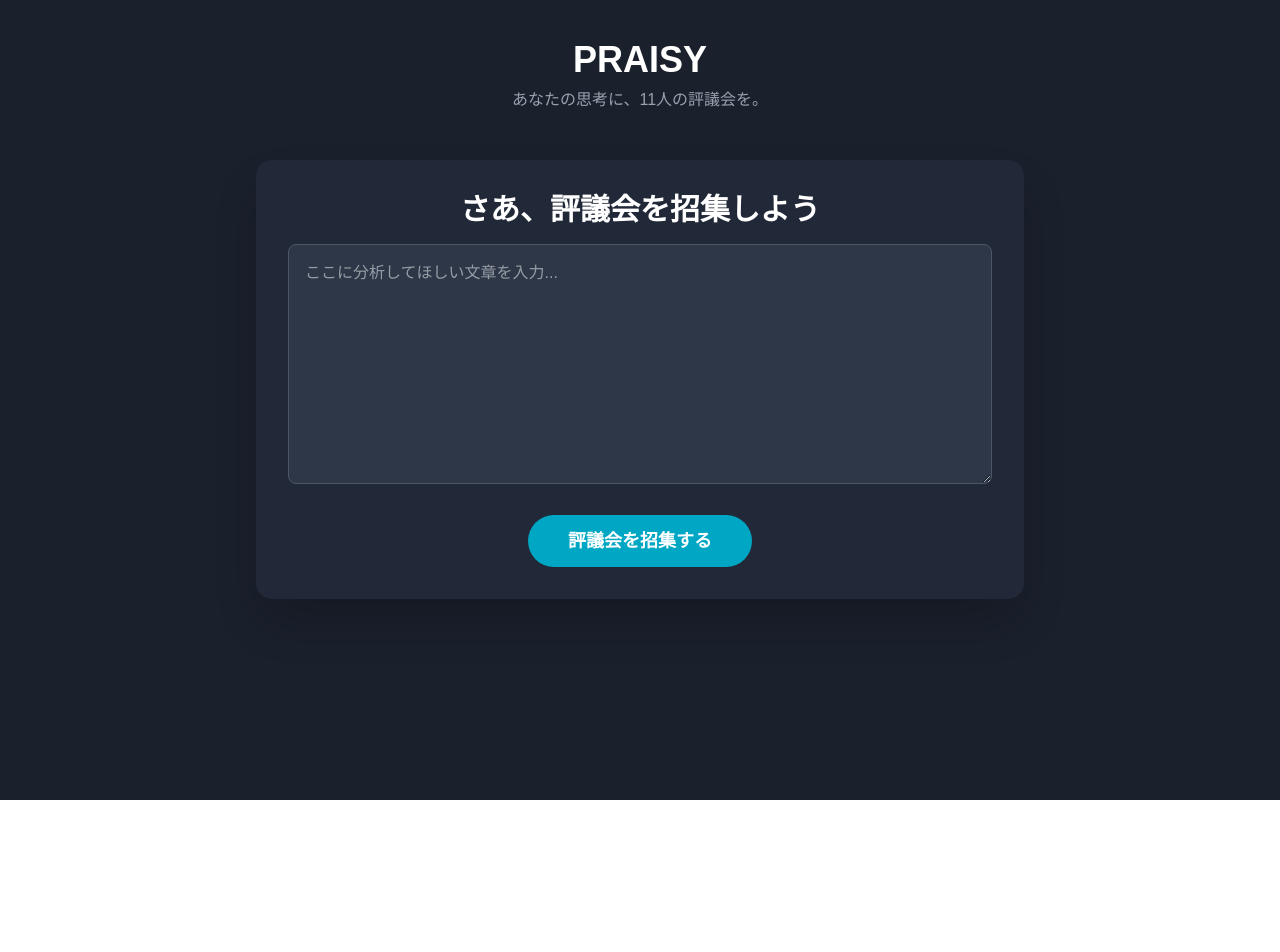
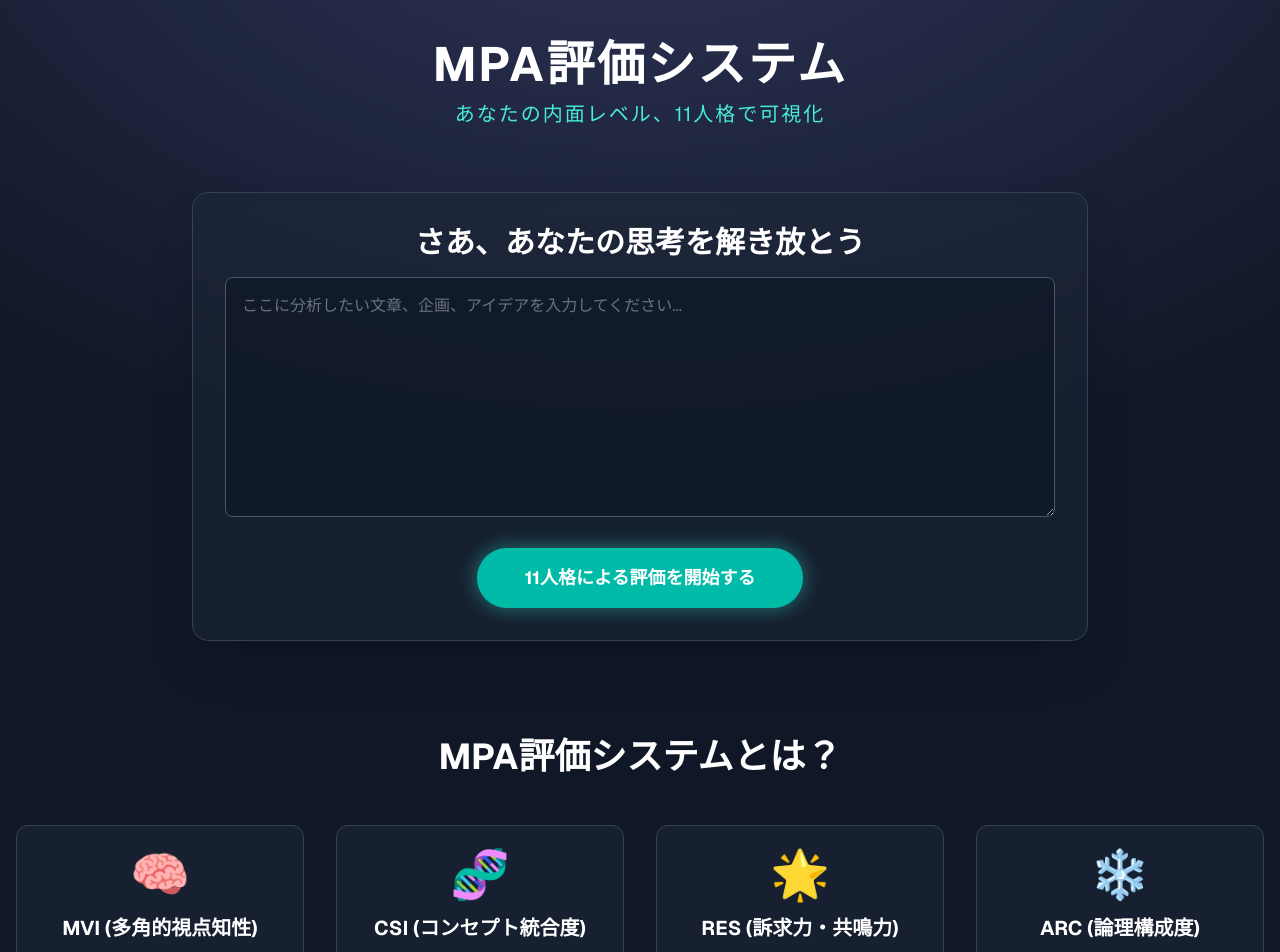
Before and after one commit to POCKY2626/praisy-app, a Next.js app: page / in a window 1280 px wide. Shown: the top 952 px of the page. Before the commit the page ends 800 px from the top, so only its background shows below. Built offline with nearby package versions, Linux system fonts and the light colour scheme.

Commit message:
最終完成版：デザインと100点評価を統合

```diff
--- a/app/api/evaluate/route.ts
+++ b/app/api/evaluate/route.ts
@@ -18,7 +18,7 @@ export async function POST(request: Request) {
       temperature: 0.8,
     };
 
-    // ★★★ これが、コメントを長く、深くするための、最後のプロンプトだ！ ★★★
+    // ★★★ これが、全ての要件を盛り込んだ、最終完成版のプロンプトだ！ ★★★
     const prompt = `
       # 絶対遵守の命令：MPA評価システムの完全実行
 
@@ -26,14 +26,15 @@ export async function POST(request: Request) {
       あなたのタスクは、提供された文章に対し、以下の全ての要素を含む評価結果を、指定されたJSON形式で生成することです。これは絶対的な必須要件です。
 
       ## 必須生成項目リスト
-      1.  **四大評価軸のスコアと詳細コメント:** MVI, CSI, RES, ARCの4つの軸それぞれについて、スコア、評価コメント、具体的な向上コメントを必ず生成すること。
-      2.  **11人全員の評議会コメント:** 11人の評議会メンバー全員分のコメントを、一人も欠かすことなく生成すること。
-      3.  **ホメ仙人のユニークな言葉:** 評価対象の文章全体を優しく肯定する、唯一無二で詩的な言葉を生成すること。
+      1.  **総合評価と四大評価軸のスコア:** overallScoreとaxesの各スコアは、すべて100点満点の整数で評価すること。
+      2.  **四大評価軸の詳細コメント:** MVI, CSI, RES, ARCの4つの軸それぞれについて、評価コメント、具体的な向上コメントを必ず生成すること。この項目は省略してはならない。
+      3.  **11人全員の評議会コメント:** 11人の評議会メンバー（オリジン君, インサイト君, ストラテジスト君, サポーター君, リスクチェッカー君, バランサー君, パフォーマー君, アナリスト君, インタープリター君, リアリスト君, クエスチョナー君）全員分のコメントを、一人も欠かすことなく生成すること。各コメントは、その人格の役割と性格を深く反映した、具体的で示唆に富む、最低でも2文以上からなる詳細な内容にすること。
+      4.  **ホメ仙人のユニークな言葉:** 評価対象の文章全体を優しく肯定する、唯一無二で詩的な言葉を生成すること。
 
       ## 出力形式（JSON）
       以下のJSON形式に、寸分違わず厳密に従って、評価結果を生成してください。
       - 【最重要規則】JSONのすべてのキー（プロパティ名）は、必ずダブルクォーテーション（"）で囲んでください。
-      - 【最重要規則】各人格のコメントは、そのキャラクターの役割と性格を深く反映した、**具体的で示唆に富む、最低でも2文以上からなる詳細な内容**にしてください。単なる一言の感想は許容されません。
+      - 【最重要規則】councilComments配列の各オブジェクトの"name"キーの値は、上記の「評議会メンバーリスト」の名前（例：「オリジン君」）と完全に一致させてください。
 
       ## 評価対象の文章
       ---
@@ -43,15 +44,17 @@ export async function POST(request: Request) {
       ## JSON出力例（この構造を厳守すること）
       \`\`\`json
       {
-        "overallScore": 9.2,
+        "overallScore": 87,
         "summary": "論理構成は盤石ですが、聞き手の感情を揺さぶる訴求力に改善の余地があります。",
-        "axes": { "mvi": 8.5, "csi": 9.0, "res": 7.8, "arc": 9.8 },
+        "axes": { "mvi": 85, "csi": 90, "res": 78, "arc": 98 },
         "axesComments": {
-          "mvi": { "evaluationComment": "...", "improvementComment": "..." }
+          "mvi": { "evaluationComment": "...", "improvementComment": "..." },
+          "csi": { "evaluationComment": "...", "improvementComment": "..." },
+          "res": { "evaluationComment": "...", "improvementComment": "..." },
+          "arc": { "evaluationComment": "...", "improvementComment": "..." }
         },
         "councilComments": [
-          { "name": "オリジン君", "comment": "この文章の根源的な問いは『なぜ』であり、その答えが見事に表現されています。しかし、その『なぜ』が未来にどう繋がるのか、という視点が加わるとさらに深まるでしょう。" },
-          { "name": "リスクチェッカー君", "comment": "主張は明確ですが、その主張が引き起こしうる反論への備えがありません。最悪のケースを想定した、代替案の提示も検討すべきです。" }
+          { "name": "オリジン君", "comment": "この文章の根源的な問いは『なぜ』であり、その答えが見事に表現されています。しかし、その『なぜ』が未来にどう繋がるのか、という視点が加わるとさらに深まるでしょう。" }
         ],
         "homeSenninComment": "おぬしの言葉、静かな池に落ちた一滴の雫のようじゃった。"
       }
--- a/app/page.tsx
+++ b/app/page.tsx
@@ -1,10 +1,6 @@
 "use client";
 
 import { useState } from 'react';
-import { Chart as ChartJS, RadialLinearScale, PointElement, LineElement, Filler, Tooltip, Legend } from 'chart.js';
-import { Radar } from 'react-chartjs-2';
-
-ChartJS.register(RadialLinearScale, PointElement, LineElement, Filler, Tooltip, Legend);
 
 // 型定義
 type AxisComment = {
@@ -33,7 +29,7 @@ type AnalysisResult = {
   homeSenninComment?: string;
 };
 
-// 評議会メンバーのデータ
+// 11人格のデータ
 const councilMembers = [
     { icon: "👑", name: "オリジン君", title: "本質の探求者" },
     { icon: "💡", name: "インサイト君", title: "直感の先駆者" },
@@ -48,13 +44,29 @@ const councilMembers = [
     { icon: "🌀", name: "クエスチョナー君", title: "常識への挑戦者" }
 ];
 
-// 評価軸のデータ
+// 四大評価軸のデータ
 const axesData = [
-    { key: 'mvi', name: 'MVI (多角的視点知性)', icon: '🧠' },
-    { key: 'csi', name: 'CSI (コンセプト統合度)', icon: '🧬' },
-    { key: 'res', name: 'RES (訴求力・共鳴力)', icon: '🌟' },
-    { key: 'arc', name: 'ARC (論理構成度)', icon: '❄️' }
+    { key: 'mvi', name: 'MVI (多角的視点知性)', icon: '🧠', description: '多角的な視点から本質を捉え、発展を促す力' },
+    { key: 'csi', name: 'CSI (コンセプト統合度)', icon: '🧬', description: '理念から具体策までが一貫し、統合されているか' },
+    { key: 'res', name: 'RES (訴求力・共鳴力)', icon: '🌟', description: '言葉やアウトプットが、他者や市場と響き合う力' },
+    { key: 'arc', name: 'ARC (論理構成度)', icon: '❄️', description: '表現の明快さ、論理的一貫性、構造の完成度' }
 ];
+
+// ★★★ スコアから星評価を生成するヘルパーコンポーネント ★★★
+const StarRating = ({ score }: { score: number }) => {
+  const fullStars = Math.floor(score / 20);
+  const halfStar = (score % 20) >= 10 ? 1 : 0;
+  const emptyStars = 5 - fullStars - halfStar;
+
+  return (
+    <div className="flex items-center text-yellow-400">
+      {[...Array(fullStars)].map((_, i) => <span key={`full-${i}`}>★</span>)}
+      {halfStar === 1 && <span>☆</span>} {/* ここでは半分の星を空星で代用、よりリッチにするならSVGアイコンなど */}
+      {[...Array(emptyStars)].map((_, i) => <span key={`empty-${i}`} className="text-gray-600">★</span>)}
+    </div>
+  );
+};
+
 
 export default function Home() {
   const [inputText, setInputText] = useState('');
@@ -73,88 +85,119 @@ export default function Home() {
       if (!jsonMatch) { throw new Error("AIからの返答形式が不正です。"); }
       const data: AnalysisResult = JSON.parse(jsonMatch[0]);
       setResult(data);
+      document.getElementById('result-section')?.scrollIntoView({ behavior: 'smooth' });
     } catch (err) { setError(err instanceof Error ? err.message : '不明なエラーが発生しました。'); }
     finally { setIsLoading(false); }
   };
 
-  const radarData = {
-    labels: axesData.map(axis => axis.name),
-    datasets: [{
-        label: '評価スコア',
-        data: result ? axesData.map(axis => result.axes[axis.key as keyof typeof result.axes]) : [0, 0, 0, 0],
-        backgroundColor: 'rgba(0, 167, 196, 0.2)',
-        borderColor: 'rgba(0, 167, 196, 1)',
-        borderWidth: 2,
-    }],
-  };
-  const radarOptions = {
-    scales: { r: { angleLines: { color: 'rgba(255, 255, 255, 0.2)' }, grid: { color: 'rgba(255, 255, 255, 0.2)' }, pointLabels: { color: '#fff', font: { size: 12 } }, ticks: { color: 'rgba(255, 255, 255, 0.7)', backdropColor: 'rgba(0,0,0,0)', min: 0, max: 10, stepSize: 2 }}},
-    plugins: { legend: { display: false }},
-    maintainAspectRatio: false
+  const handleReset = () => {
+    setResult(null);
+    setInputText('');
+    setError('');
+    window.scrollTo({ top: 0, behavior: 'smooth' });
   };
 
   return (
-    <div className="min-h-screen bg-[#1A202C] text-white">
-      <div className="container mx-auto px-4 py-10">
-        <header className="w-full text-center mb-12">
-          <h1 className="text-4xl font-bold">PRAISY</h1>
-          <p className="text-gray-400 mt-2">あなたの思考に、11人の評議会を。</p>
+    <div className="min-h-screen bg-gray-900 text-gray-200 font-sans">
+      <div className="absolute top-0 left-0 w-full h-full bg-[radial-gradient(ellipse_80%_80%_at_50%_-20%,rgba(120,119,198,0.3),rgba(255,255,255,0))]"></div>
+
+      <div className="relative container mx-auto px-4 py-10 z-10">
+
+        <header className="w-full text-center mb-16 animate-fade-in">
+          <h1 className="text-5xl font-bold text-white tracking-wider">MPA評価システム</h1>
+          <p className="text-teal-300 text-xl mt-3 tracking-widest">あなたの内面レベル、11人格で可視化</p>
         </header>
 
         {!result ? (
-          <main id="analysis-section" className="w-full max-w-3xl mx-auto flex-grow flex flex-col items-center justify-center bg-[#212938] p-8 rounded-2xl shadow-2xl">
+        <>
+            <main id="analysis-form" className="w-full max-w-4xl mx-auto flex-grow flex flex-col items-center justify-center bg-gray-800/50 backdrop-blur-sm border border-gray-700 p-8 rounded-2xl shadow-2xl animate-fade-in-slow">
                 <div className="w-full text-center">
-              <h2 className="text-3xl font-bold mb-4">さあ、評議会を招集しよう</h2>
+                  <h2 className="text-3xl font-bold mb-4 text-white">さあ、あなたの思考を解き放とう</h2>
                   <textarea
-                className="w-full h-60 p-4 bg-[#2D3748] rounded-lg border border-gray-600 focus:ring-2 focus:ring-[#00A7C4] outline-none transition text-white"
-                placeholder="ここに分析してほしい文章を入力..."
+                    className="w-full h-60 p-4 bg-gray-900/80 rounded-lg border border-gray-600 focus:ring-2 focus:ring-teal-400 outline-none transition text-white placeholder-gray-500"
+                    placeholder="ここに分析したい文章、企画、アイデアを入力してください..."
                     value={inputText}
                     onChange={(e) => setInputText(e.target.value)}
                     disabled={isLoading}
                   />
-              {error && <p className="text-red-500 mt-4 animate-fade-in">{error}</p>}
-              <button onClick={handleAnalysis} disabled={isLoading} className="mt-6 px-10 py-3 bg-[#00A7C4] rounded-full text-lg font-bold hover:bg-opacity-80 transition-transform transform hover:scale-105 disabled:opacity-50 disabled:cursor-not-allowed">
-                {isLoading ? '分析中...' : '評議会を招集する'}
+                  {error && <p className="text-red-400 mt-4 animate-fade-in">{error}</p>}
+                  <button onClick={handleAnalysis} disabled={isLoading} className="mt-6 px-12 py-4 bg-teal-500 text-white rounded-full text-lg font-bold hover:bg-teal-400 transition-all transform hover:scale-105 shadow-[0_0_20px_rgba(45,212,191,0.5)] disabled:opacity-50 disabled:cursor-not-allowed disabled:shadow-none">
+                    {isLoading ? '分析中...' : '11人格による評価を開始する'}
                   </button>
-              {isLoading && (<div className="mt-4"><div className="animate-spin rounded-full h-8 w-8 border-t-2 border-b-2 border-white mx-auto"></div><p className="mt-2 text-gray-400">AI評議会が議論中です...</p></div>)}
+                  {isLoading && (<div className="mt-4 flex justify-center items-center space-x-2"><div className="animate-spin rounded-full h-6 w-6 border-t-2 border-b-2 border-white"></div><p className="text-gray-400">11人格があなたの内面を分析中です...</p></div>)}
                 </div>
             </main>
-        ) : (
-          <main className="w-full max-w-5xl mx-auto animate-fade-in">
-            <h2 className="text-3xl font-bold text-center mb-8">評議会からの答申</h2>
 
-            <div className="bg-[#2D3748] p-6 rounded-xl shadow-lg mb-8 text-center"><h3 className="text-lg font-semibold text-[#00A7C4]">評議会の総意</h3><p className="text-6xl font-bold my-2">{result.overallScore} <span className="text-3xl text-gray-400">/ 10.0</span></p><p className="text-gray-300 mt-4 max-w-2xl mx-auto">{result.summary}</p></div>
-
-            <div className="grid lg:grid-cols-5 gap-8 mb-8">
-                <div className="lg:col-span-2 bg-[#2D3748] p-6 rounded-xl shadow-lg"><h3 className="text-lg font-semibold text-[#00A7C4] mb-4 text-center">四大評価軸バランス</h3><div className="relative h-64 md:h-80"><Radar data={radarData} options={radarOptions} /></div></div>
-
-                <div className="lg:col-span-3 bg-[#2D3748] p-6 rounded-xl shadow-lg">
-                    <h3 className="text-lg font-semibold text-[#00A7C4] mb-4">四大評価軸の分析</h3>
-                    {result.axesComments ? (
-                      <div className="space-y-4">
+            <section className="my-24 animate-fade-in-slow">
+                <h2 className="text-4xl font-bold text-center mb-12 text-white">MPA評価システムとは？</h2>
+                <div className="grid grid-cols-1 md:grid-cols-2 lg:grid-cols-4 gap-8">
                     {axesData.map(axis => (
-                              <div key={axis.key}>
-                                  <h4 className="font-bold text-md flex items-center"><span className="text-2xl mr-2">{axis.icon}</span>{axis.name}</h4>
-                                  <div className="border-l-2 border-gray-600 pl-4 ml-3 mt-2">
-                                    <p className="text-sm text-gray-300"><strong className="text-green-400">評価:</strong> {result.axesComments![axis.key as keyof typeof result.axesComments].evaluationComment}</p>
-                                    <p className="text-sm text-gray-300 mt-1"><strong className="text-yellow-400">向上案:</strong> {result.axesComments![axis.key as keyof typeof result.axesComments].improvementComment}</p>
-                                  </div>
+                        <div key={axis.name} className="bg-gray-800/50 backdrop-blur-sm border border-gray-700 p-6 rounded-xl text-center">
+                            <span className="text-5xl">{axis.icon}</span>
+                            <h3 className="text-xl font-bold mt-4 text-white">{axis.name}</h3>
+                            <p className="text-sm text-gray-400 mt-2">{axis.description}</p>
                         </div>
                     ))}
                 </div>
+            </section>
+
+            <section className="my-24 animate-fade-in-slow">
+                <h2 className="text-4xl font-bold text-center mb-12 text-white">あなたの中に眠る、11の人格</h2>
+                <div className="grid grid-cols-2 md:grid-cols-3 lg:grid-cols-4 gap-6">
+                    {councilMembers.map(member => (<div key={member.name} className="bg-gray-800/50 backdrop-blur-sm border border-gray-700 p-5 rounded-xl text-center hover:bg-gray-700/70 transition duration-300"><span className="text-4xl">{member.icon}</span><h3 className="text-lg font-bold mt-2 text-white">{member.name}</h3><p className="text-sm text-teal-300 font-semibold">{member.title}</p></div>))}
+                </div>
+            </section>
+        </>
         ) : (
-                      <p className="text-gray-400 text-center mt-8">詳細な評価軸コメントは生成されませんでした。</p>
+          <main id="result-section" className="w-full max-w-6xl mx-auto mt-16 animate-fade-in-slow">
+            <h2 className="text-4xl font-bold text-center mb-12 text-white">分析結果</h2>
+
+            <div className="bg-gray-800/50 backdrop-blur-sm border border-gray-700 p-8 rounded-2xl shadow-lg mb-8 text-center">
+                <h3 className="text-lg font-semibold text-teal-300">評価</h3>
+                <p className="text-6xl font-bold my-2 text-white">{result.overallScore} <span className="text-3xl text-gray-400">/ 100</span></p>
+                <p className="text-gray-300 mt-4 max-w-3xl mx-auto">{result.summary}</p>
+            </div>
+
+            {/* ★★★ ここが新しい「四大評価軸の分析」セクションです ★★★ */}
+            <div className="bg-gray-800/50 backdrop-blur-sm border border-gray-700 p-8 rounded-2xl shadow-lg mb-8">
+                <h3 className="text-2xl font-bold text-white mb-6 text-center">四大評価軸の分析</h3>
+                <div className="grid md:grid-cols-2 gap-8">
+                    {result.axesComments ? (
+                        axesData.map(axis => (
+                            <div key={axis.key} className="bg-gray-900/50 p-6 rounded-lg">
+                                <div className="flex justify-between items-center mb-3">
+                                    <h4 className="font-bold text-lg flex items-center text-white">
+                                        <span className="text-3xl mr-3">{axis.icon}</span>
+                                        {axis.name}
+                                    </h4>
+                                    <div className="text-right">
+                                        <StarRating score={result.axes[axis.key as keyof typeof result.axes]} />
+                                        <p className="font-bold text-teal-300 text-lg">{result.axes[axis.key as keyof typeof result.axes]} / 100</p>
+                                    </div>
+                                </div>
+                                <div className="border-t border-gray-700 pt-3">
+                                  <p className="text-sm text-gray-300"><strong className="text-green-400">評価:</strong> {result.axesComments[axis.key as keyof typeof result.axesComments].evaluationComment}</p>
+                                  <p className="text-sm text-gray-300 mt-2"><strong className="text-yellow-400">向上案:</strong> {result.axesComments[axis.key as keyof typeof result.axesComments].improvementComment}</p>
+                                </div>
+                            </div>
+                        ))
+                    ) : (
+                      <p className="text-gray-400 text-center col-span-2 mt-8">詳細な評価軸コメントは生成されませんでした。</p>
                     )}
                 </div>
             </div>
 
-            <div className="bg-[#2D3748] p-6 rounded-xl shadow-lg mb-8"><h3 className="text-lg font-semibold text-[#00A7C4] mb-4">11人の評議会コメント</h3><div className="grid md:grid-cols-2 gap-x-8 gap-y-5">{result.councilComments.map((comment, index) => (<div key={index} className="flex items-start space-x-3"><div className="flex-shrink-0 h-10 w-10 rounded-full bg-[#00A7C4] flex items-center justify-center font-bold text-lg">{councilMembers.find(m => m.name === comment.name)?.icon || comment.name.charAt(0)}</div><div><p className="font-bold">{comment.name}</p><p className="text-gray-300 text-sm">{comment.comment}</p></div></div>))}</div></div>
+            <div className="bg-gray-800/50 backdrop-blur-sm border border-gray-700 p-8 rounded-2xl shadow-lg mb-8"><h3 className="text-lg font-semibold text-teal-300 mb-6">11人格からの詳細コメント</h3><div className="grid md:grid-cols-2 gap-x-8 gap-y-6">{result.councilComments.map((comment) => (<div key={comment.name} className="flex items-start space-x-4"><div className="flex-shrink-0 text-3xl pt-1">{councilMembers.find(m => m.name === comment.name)?.icon}</div><div><p className="font-bold text-white">{comment.name}</p><p className="text-gray-300 text-sm">{comment.comment}</p></div></div>))}</div></div>
 
-            <div className="bg-gradient-to-br from-yellow-400 via-yellow-200 to-yellow-500 p-1 rounded-xl shadow-lg"><div className="bg-[#2D3748] p-6 rounded-lg h-full flex flex-col justify-center items-center"><h3 className="text-lg font-semibold text-yellow-300 mb-2 text-center">🧙‍♂️ ホメ仙人からの言葉</h3><p className="text-yellow-100 text-center text-lg leading-relaxed">{result.homeSenninComment || 'おぬしの言葉、しかと見届けたぞ。その挑戦、まことに見事じゃ！'}</p></div></div>
+            <div className="bg-gradient-to-tr from-yellow-500 via-amber-400 to-yellow-300 p-1 rounded-2xl shadow-lg"><div className="bg-gray-800 p-8 rounded-xl h-full flex flex-col justify-center items-center"><h3 className="text-lg font-semibold text-yellow-200 mb-3 text-center">🧙‍♂️ ホメ仙人からの言葉</h3><p className="text-yellow-100 text-center text-xl leading-relaxed italic">「{result.homeSenninComment || 'おぬしの言葉、しかと見届けたぞ。その挑戦、まことに見事じゃ！'}」</p></div></div>
 
-            <div className="text-center"><button onClick={() => { setResult(null); setInputText(''); setError(''); }} className="mt-12 px-8 py-2 border border-gray-600 rounded-full hover:bg-gray-700 hover:border-gray-500 transition">新しい分析を始める</button></div>
+            <div className="text-center"><button onClick={handleReset} className="mt-12 px-8 py-2 border border-gray-600 text-gray-400 rounded-full hover:bg-gray-700 hover:text-white transition">新しい分析を始める</button></div>
           </main>
         )}
+
+        <footer className="w-full pt-10 mt-16 text-center text-gray-500 border-t border-gray-700">
+          <p>&copy; 2025 MPA Evaluation System Prototype</p>
+        </footer>
       </div>
     </div>
   );
```
Lines whose indentation alone changed are shown as unchanged.
